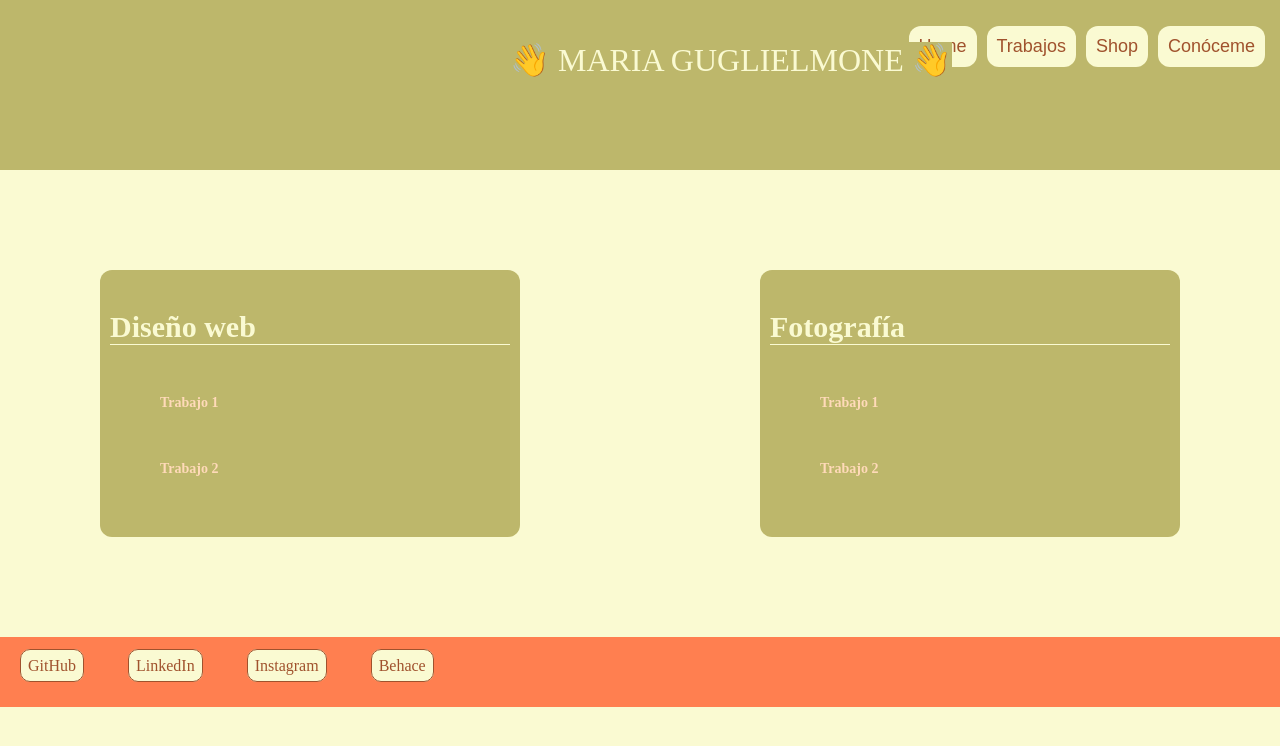
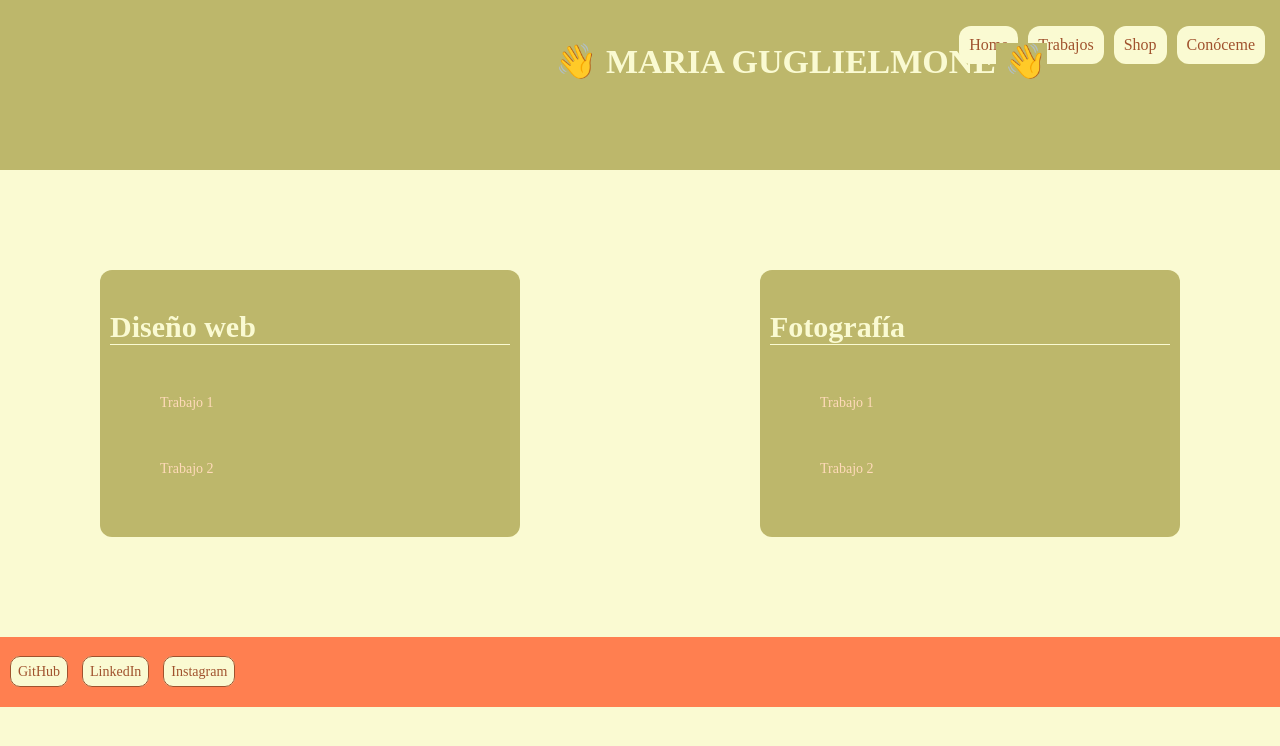
Before and after one commit to mariagugli/ejerciciowakkos1, a plain HTML site: page index.html in a window 1280 px wide. Drawn offline with Linux system fonts and the light colour scheme.

Commit message:
Primeros cambios

```diff
--- a/index.html
+++ b/index.html
@@ -35,10 +35,9 @@
 
   <section>
     <ul class="links">
-          <li><a href="">GitHub</a></li>
-          <li><a href="">LinkedIn</a></li>
-          <li><a href="">Instagram</a></li>
-          <li><a href="">Behace</a></li>
+      <li><a href="https://github.com/mariagugli">GitHub</a></li>
+      <li><a href="https://es.linkedin.com/">LinkedIn</a></li>
+      <li><a href="https://www.instagram.com">Instagram</a></li>
     </ul>
   </section>
 
--- a/style.css
+++ b/style.css
@@ -13,10 +13,12 @@ body {
 #title {
     margin: 0px;
     padding: 0px;
-    font-size: 32px;
+    font-size: 34px;
+    font-family: poppins;
+    font-weight: bold;
     color: lightgoldenrodyellow;
     position:relative;
-    left: 500px;
+    left: 545px;
     top: 15px;
 }
 
@@ -41,7 +43,8 @@ body {
     background-color: lightgoldenrodyellow;
     border: 0px;
     border-radius: 12px;
-    font-size: 18px;
+    font-size: 16px;
+    font-family: poppins;
     color: sienna;
 }
 
@@ -65,13 +68,17 @@ body {
 .h1 {
     color: lightgoldenrodyellow;
     font-size: 30px;
+    font-family: montserrat;
+    font-weight: bolder;
     border-bottom: 1px solid lightgoldenrodyellow;
 }
 
 .h2 {
+    margin: 50px;
     color: peachpuff;
     font-size: 14px;
-    margin: 50px;
+    font-family: poppins;
+    font-weight: normal;
 }
 
 section > ul {
@@ -84,7 +91,8 @@ section > ul {
 
 .links li {
     display: inline-block;
-    padding: 20px;
+    padding-top: 25px;
+    padding-left: 10px;
 }
 
 .links a {
@@ -93,10 +101,14 @@ section > ul {
     border: 1px solid sienna;
     border-radius: 10px;
     text-decoration: none;
+    color: sienna;
+    font-family: poppins;
+    font-size: 14px;
 }
 
 .links a:visited {
     color: sienna;
+    border: 1px solid sienna;
 }
 
 .links a:hover {
```
Lines whose indentation alone changed are shown as unchanged.
